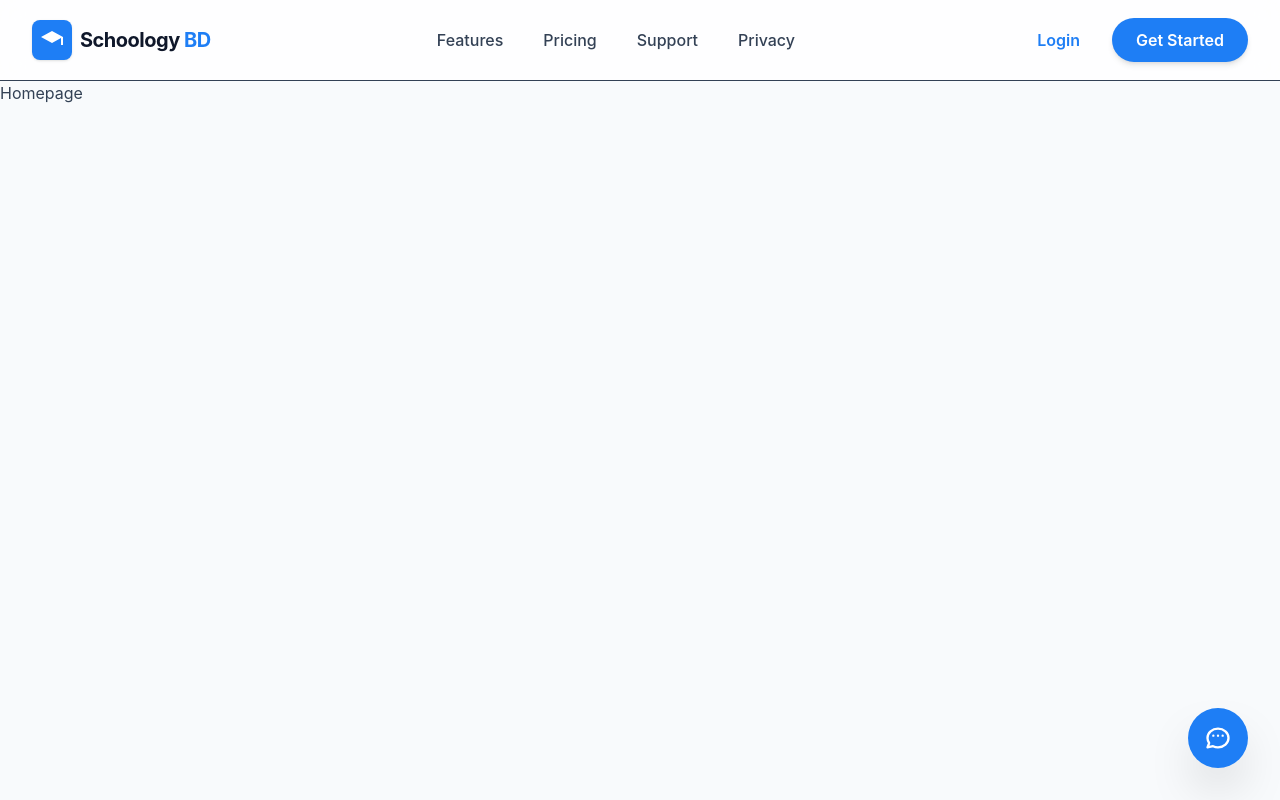
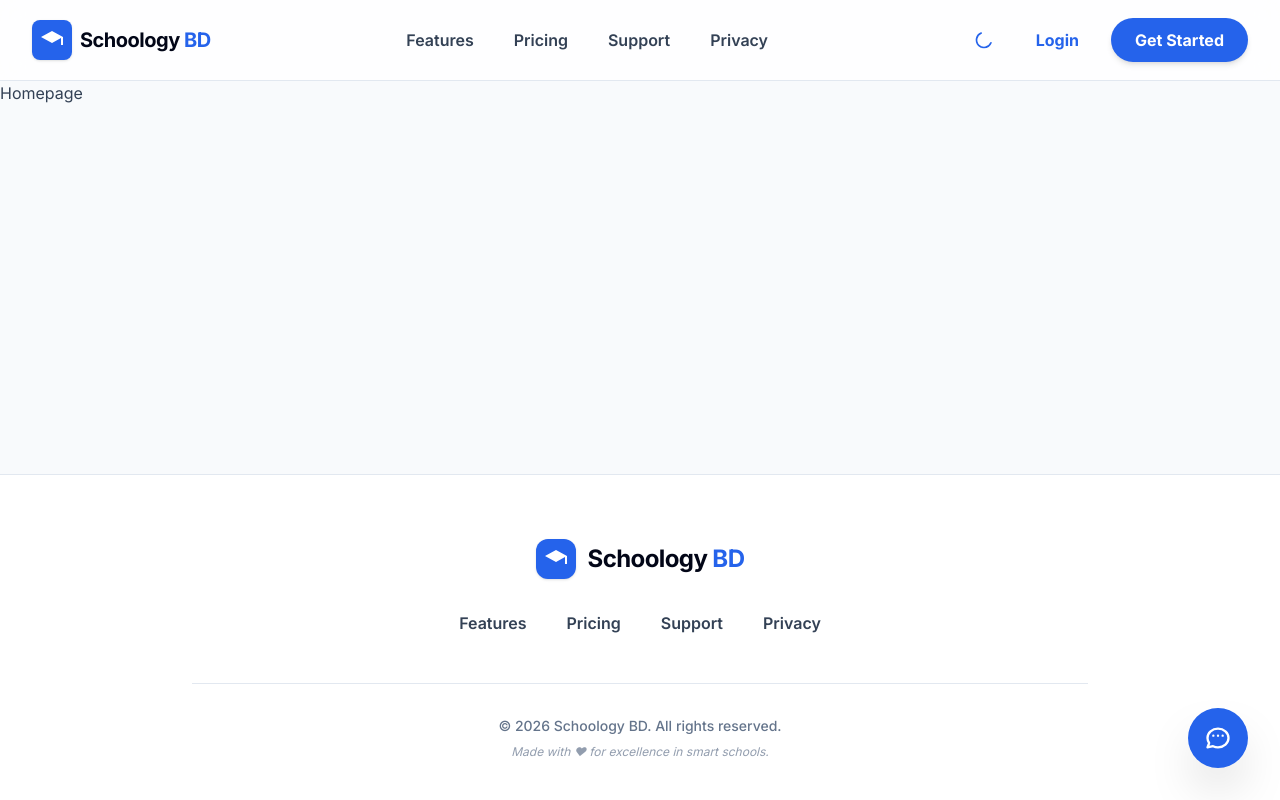
Before and after one commit to ShahriarRefat0/School-management, a Next.js app: page / in a window 1280 px wide. Shown: the top 800 px of the page. Built offline with nearby package versions, Linux system fonts and the light colour scheme.

Commit message:
add dark mode theme colors

```diff
--- a/src/app/(withCommonLayout)/layout.tsx
+++ /dev/null
@@ -1,17 +0,0 @@
-import React, { ReactNode } from "react";
-
-interface LayoutProps {
-  children: ReactNode;
-}
-
-const Layout = ({ children }: LayoutProps) => {
-  return (
-    <div>
-      <div className="min-h-[90vh]">
-        {children}
-      </div>
-    </div>
-  );
-};
-
-export default Layout;
--- a/src/app/globals.css
+++ b/src/app/globals.css
@@ -1,56 +1,50 @@
 @import "tailwindcss";
 
 :root {
-  /* Branding Colors */
-  --color-primary: #1E7EF5;
-  --color-primary-hover: #1666CC;
-  --color-secondary: #EAF3FF;
-
-  /* UI Colors */
+  /* --- LIGHT MODE (ডিফল্ট) --- */
   --color-bg-page: #F8FAFC;
   --color-bg-card: #FFFFFF;
-  --color-border-light: #E5E7EB;
+  --color-border-light: #E2E8F0;
 
-  /* Text Colors */
-  --color-text-dark: #0F172A;
-  --color-text-body: #334155;
-  --color-text-muted: #64748B;
+  /* লাইট থিমের জন্য ডার্ক টেক্সট */
+  --color-text-primary: #020617;   /* একদম গাঢ় ব্ল্যাক-ব্লু (Slate 950) - টাইটেলের জন্য */
+  --color-text-secondary: #334155; /* ডার্ক গ্রে (Slate 700) - বডি টেক্সটের জন্য */
+  --color-text-muted: #64748B;    /* সফট গ্রে (Slate 500) - সাব-টেক্সটের জন্য */
 
-  /* Status Colors */
-  --color-success: #22C55E;
-  --color-warning: #F59E0B;
-  --color-error: #EF4444;
+  --color-primary: #2563EB;
 }
 
-@media (prefers-color-scheme: dark) {
-  :root {
-    --color-bg-page: #0F172A;
-    --color-bg-card: #1E293B;
-    --color-text-dark: #F8FAFC;
-    --color-text-body: #CBD5E1;
-    --color-border-light: #334155;
-  }
+.dark {
+  /* --- DARK MODE --- */
+  --color-bg-page: #020617;
+  --color-bg-card: #0F172A;
+  --color-border-light: #1E293B;
+
+  /* ডার্ক থিমের জন্য লাইট টেক্সট */
+  --color-text-primary: #F8FAFC;   /* টাইটেল এখন সাদা */
+  --color-text-secondary: #CBD5E1; /* বডি এখন হালকা ধূসর */
+  --color-text-muted: #94A3B8;    /* মিউটেড আরও হালকা */
 }
 
 @theme {
-  --color-primary: var(--color-primary);
-  --color-primary-hover: var(--color-primary-hover);
-  --color-secondary: var(--color-secondary);
-
   --color-bg-page: var(--color-bg-page);
   --color-bg-card: var(--color-bg-card);
-
-  --color-text-dark: var(--color-text-dark);
-  --color-text-body: var(--color-text-body);
+  --color-text-primary: var(--color-text-primary);
+  --color-text-secondary: var(--color-text-secondary);
   --color-text-muted: var(--color-text-muted);
-
-  --color-success: var(--color-success);
-  --color-warning: var(--color-warning);
-  --color-error: var(--color-error);
+  --color-border-light: var(--color-border-light);
+  --color-primary: var(--color-primary);
 }
 
 body {
   background-color: var(--color-bg-page);
-  color: var(--color-text-body);
-  font-family: 'Inter', sans-serif;
+  /* বডি টেক্সট ডিফল্টভাবে সেকেন্ডারি (Slate 700) থাকবে যা পড়ার জন্য আরামদায়ক */
+  color: var(--color-text-secondary);
+  transition: background-color 0.3s ease, color 0.3s ease;
 }
+
+h1, h2, h3, h4 {
+  /* হেডিং সবসময় একদম গাঢ় (Slate 950) থাকবে */
+  color: var(--color-text-primary);
+  @apply font-bold;
+}
--- a/src/app/layout.tsx
+++ b/src/app/layout.tsx
@@ -1,36 +1,26 @@
 import type { Metadata } from "next";
-import { Geist, Geist_Mono } from "next/font/google";
+import { Inter } from "next/font/google";
 import "./globals.css";
 import Footer from "@/components/Footer";
 import Navbar from "@/components/Navbar";
 
-const geistSans = Geist({
-  variable: "--font-geist-sans",
-  subsets: ["latin"],
-});
-
-const geistMono = Geist_Mono({
-  variable: "--font-geist-mono",
-  subsets: ["latin"],
-});
+const inter = Inter({ subsets: ["latin"] });
 
 export const metadata: Metadata = {
   title: "Schoology BD | Smart School Management Platform",
-  description: "The all-in-one solution for attendance, results, and seamless parent-teacher communication.",
+  description: "The all-in-one solution for schools.",
 };
 
 export default function RootLayout({
   children,
-}: Readonly<{
+}: {
   children: React.ReactNode;
-}>) {
+}) {
   return (
-    <html lang="en" className="scroll-smooth">
-      <body
-        className={`${geistSans.variable} ${geistMono.variable} antialiased bg-bg-page text-text-body flex flex-col min-h-screen`}
-      >
+    <html lang="en" className="scroll-smooth" suppressHydrationWarning>
+      <body className={`${inter.className} antialiased flex flex-col min-h-screen`}>
         <Navbar />
-        <main className="flex-grow">
+        <main className="flex-grow bg-bg-page transition-colors duration-300">
           {children}
         </main>
         <Footer />
--- a/src/components/Footer.tsx
+++ b/src/components/Footer.tsx
@@ -1,8 +1,18 @@
-import React from 'react';
+"use client";
+import React, { useEffect, useState } from 'react';
 
 const Footer = () => {
+  const [mounted, setMounted] = useState(false);
+
+  // Hydration fix
+  useEffect(() => {
+    setMounted(true);
+  }, []);
+
+  if (!mounted) return null;
+
   return (
-    <footer className="bg-bg-page pt-16 pb-10 px-6 border-t border-border-light">
+    <footer className="bg-bg-card pt-16 pb-10 px-6 border-t border-border-light transition-colors duration-300">
       <div className="max-w-7xl mx-auto flex flex-col items-center">
 
         {/* ১. লোগো এবং ব্র্যান্ড নাম */}
@@ -16,20 +26,20 @@ const Footer = () => {
               <path d="M12 3L1 9l11 6 9-4.91V17h2V9L12 3zM3.85 9.58l8.15 4.44 8.15-4.44L12 5.14 3.85 9.58z" />
             </svg>
           </div>
-          <span className="text-2xl font-bold text-text-dark tracking-tight">
+          <span className="text-2xl font-bold text-text-primary tracking-tight">
             Schoology <span className="text-primary">BD</span>
           </span>
         </div>
 
         {/* ২. নেভিগেশন লিঙ্কস */}
-        <nav className="flex flex-wrap justify-center gap-x-10 gap-y-4 mb-12 text-text-body font-medium">
+        <nav className="flex flex-wrap justify-center gap-x-10 gap-y-4 mb-12 text-text-secondary font-semibold">
           <a href="#features" className="hover:text-primary transition-colors">Features</a>
           <a href="#pricing" className="hover:text-primary transition-colors">Pricing</a>
           <a href="#support" className="hover:text-primary transition-colors">Support</a>
           <a href="#privacy" className="hover:text-primary transition-colors">Privacy</a>
         </nav>
 
-        {/* ৩. ডিভাইডার (ঐচ্ছিক কিন্তু সুন্দর দেখায়) */}
+        {/* ৩. ডিভাইডার */}
         <div className="w-full max-w-4xl h-px bg-border-light mb-8"></div>
 
         {/* ৪. কপিরাইট এবং ক্রেডিট */}
@@ -43,25 +53,17 @@ const Footer = () => {
         </div>
       </div>
 
+      {/* ৫. ফ্লোটিং চ্যাট বাটন */}
       <div className="fixed bottom-8 right-8 z-40">
         <button
           aria-label="Chat Support"
           className="bg-primary hover:bg-primary-hover text-white p-4 rounded-full shadow-2xl transition-all hover:scale-110 active:scale-95 group"
         >
-          <svg
-            className="w-7 h-7"
-            fill="none"
-            stroke="currentColor"
-            viewBox="0 0 24 24"
-          >
-            <path
-              strokeLinecap="round"
-              strokeLinejoin="round"
-              strokeWidth="2"
-              d="M8 10h.01M12 10h.01M16 10h.01M21 12c0 4.418-4.03 8-9 8a9.863 9.863 0 01-4.255-.949L3 20l1.395-3.72C3.512 15.042 3 13.574 3 12c0-4.418 4.03-8 9-8s9 3.582 9 8z"
-            />
+          <svg className="w-7 h-7" fill="none" stroke="currentColor" viewBox="0 0 24 24">
+            <path strokeLinecap="round" strokeLinejoin="round" strokeWidth="2" d="M8 10h.01M12 10h.01M16 10h.01M21 12c0 4.418-4.03 8-9 8a9.863 9.863 0 01-4.255-.949L3 20l1.395-3.72C3.512 15.042 3 13.574 3 12c0-4.418 4.03-8 9-8s9 3.582 9 8z" />
           </svg>
-          <span className="absolute right-16 top-1/2 -translate-y-1/2 bg-text-dark text-white text-xs py-1 px-3 rounded opacity-0 group-hover:opacity-100 transition-opacity whitespace-nowrap">
+          {/* টুলেটিপ ডার্ক মোড ফ্রেন্ডলি */}
+          <span className="absolute right-16 top-1/2 -translate-y-1/2 bg-text-primary text-bg-page text-xs py-1.5 px-3 rounded-lg opacity-0 group-hover:opacity-100 transition-opacity whitespace-nowrap shadow-lg">
             Need help?
           </span>
         </button>
--- a/src/components/Navbar.tsx
+++ b/src/components/Navbar.tsx
@@ -1,33 +1,64 @@
 "use client";
-import React, { useState } from 'react';
+import React, { useState, useEffect } from 'react';
 
 const Navbar = () => {
   const [isOpen, setIsOpen] = useState(false);
+  const [isDarkMode, setIsDarkMode] = useState(false);
+  const [mounted, setMounted] = useState(false); // Hydration fix
+
+  // ১. পেজ লোড হওয়ার সময় থিম চেক করা
+  useEffect(() => {
+    setMounted(true);
+    const savedTheme = localStorage.getItem('theme');
+    if (savedTheme === 'dark') {
+      document.documentElement.classList.add('dark');
+      setIsDarkMode(true);
+    } else {
+      document.documentElement.classList.remove('dark');
+      setIsDarkMode(false);
+    }
+  }, []);
+
+  // ২. থিম টগল ফাংশন
+  const toggleTheme = () => {
+    if (isDarkMode) {
+      document.documentElement.classList.remove('dark');
+      localStorage.setItem('theme', 'light');
+      setIsDarkMode(false);
+    } else {
+      document.documentElement.classList.add('dark');
+      localStorage.setItem('theme', 'dark');
+      setIsDarkMode(true);
+    }
+  };
+
+  // মাউন্ট হওয়ার আগে নেভবার রেন্ডার হবে না (সাদা স্ক্রিন বা টেক্সট মিসিং এড়াতে)
+  if (!mounted) return <div className="h-20 bg-bg-card border-b border-border-light"></div>;
 
   return (
-    <nav className="sticky top-0 z-50 bg-bg-card/80 backdrop-blur-md border-b border-border-light">
+    <nav className="sticky top-0 z-50 bg-bg-card/80 backdrop-blur-md border-b border-border-light transition-all duration-300">
       <div className="max-w-7xl mx-auto px-4 sm:px-6 lg:px-8">
         <div className="flex justify-between items-center h-20">
 
-          {/* ১. লোগো সেকশন */}
+          {/* ১. লোগো সেকশন - এখানে text-text-dark নিশ্চিত করা হয়েছে */}
           <div className="flex items-center gap-2 cursor-pointer group">
             <div className="bg-primary p-2 rounded-lg shadow-sm group-hover:rotate-3 transition-transform">
               <svg className="w-6 h-6 text-white" fill="currentColor" viewBox="0 0 24 24">
                 <path d="M12 3L1 9l11 6 9-4.91V17h2V9L12 3zM3.85 9.58l8.15 4.44 8.15-4.44L12 5.14 3.85 9.58z" />
               </svg>
             </div>
-            <span className="text-xl font-bold text-text-dark tracking-tight">
+            <span className="text-xl font-bold text-text-primary tracking-tight">
               Schoology <span className="text-primary">BD</span>
             </span>
           </div>
 
-          {/* ২. ডেস্কটপ মেনু (মাঝখানে) */}
+          {/* ২. ডেস্কটপ মেনু - text-text-secondary ব্যবহার করা হয়েছে */}
           <div className="hidden md:flex items-center gap-10">
             {['Features', 'Pricing', 'Support', 'Privacy'].map((item) => (
               <a
                 key={item}
                 href={`#${item.toLowerCase()}`}
-                className="text-text-body font-medium hover:text-primary transition-colors relative group"
+                className="text-text-secondary font-semibold hover:text-primary transition-colors relative group"
               >
                 {item}
                 <span className="absolute -bottom-1 left-0 w-0 h-0.5 bg-primary transition-all group-hover:w-full"></span>
@@ -35,23 +66,41 @@ const Navbar = () => {
             ))}
           </div>
 
-          {/* ৩. রাইট সাইড বাটন (Login & Mobile Toggle) */}
-          <div className="flex items-center gap-4">
+          {/* ৩. রাইট সাইড বাটন */}
+          <div className="flex items-center gap-2 sm:gap-4">
+
+            {/* Dark/Light Toggle */}
+            <button
+              onClick={toggleTheme}
+              className="p-2.5 rounded-full bg-secondary text-primary hover:bg-primary hover:text-white transition-all duration-300"
+              aria-label="Toggle Theme"
+            >
+              {isDarkMode ? (
+                <svg className="w-5 h-5" fill="none" stroke="currentColor" viewBox="0 0 24 24">
+                  <path strokeLinecap="round" strokeLinejoin="round" strokeWidth="2" d="M12 3v1m0 16v1m9-9h-1M4 12H3m15.364-6.364l-.707.707M6.343 17.657l-.707.707M17.657 17.657l.707.707M6.343 6.343l.707-.707" />
+                </svg>
+              ) : (
+                <svg className="w-5 h-5" fill="none" stroke="currentColor" viewBox="0 0 24 24">
+                  <path strokeLinecap="round" strokeLinejoin="round" strokeWidth="2" d="M20.354 15.354A9 9 0 118.646 3.646 9.003 9.003 0 0012 21a9.003 9.003 0 008.354-5.646z" />
+                </svg>
+              )}
+            </button>
+
             <a
               href="/login"
-              className="hidden sm:block text-primary font-semibold hover:text-primary-hover px-4 py-2 transition-colors"
+              className="hidden sm:block text-primary font-bold hover:text-primary-hover px-4 py-2 transition-colors"
             >
               Login
             </a>
 
-            <button className="hidden md:block bg-primary hover:bg-primary-hover text-white px-6 py-2.5 rounded-full font-semibold shadow-md hover:shadow-lg transition-all active:scale-95">
+            <button className="hidden md:block bg-primary hover:bg-primary-hover text-white px-6 py-2.5 rounded-full font-bold shadow-md active:scale-95 transition-all">
               Get Started
             </button>
 
             {/* মোবাইল মেনু বাটন */}
             <button
               onClick={() => setIsOpen(!isOpen)}
-              className="md:hidden p-2 rounded-lg bg-secondary text-primary hover:bg-primary hover:text-white transition-all"
+              className="md:hidden p-2 rounded-lg bg-secondary text-primary transition-all"
             >
               {isOpen ? (
                 <svg className="w-6 h-6" fill="none" stroke="currentColor" viewBox="0 0 24 24"><path strokeLinecap="round" strokeLinejoin="round" strokeWidth="2" d="M6 18L18 6M6 6l12 12" /></svg>
@@ -63,22 +112,22 @@ const Navbar = () => {
         </div>
       </div>
 
-      {/* মোবাইল মেনু ড্রপডাউন */}
+      {/* মোবাইল মেনু ড্রপডাউন - এখানেও ডার্ক টেক্সট নিশ্চিত করা হয়েছে */}
       {isOpen && (
-        <div className="md:hidden bg-bg-card border-b border-border-light animate-in slide-in-from-top duration-300">
+        <div className="md:hidden bg-bg-card border-b border-border-light shadow-xl animate-in slide-in-from-top duration-300">
           <div className="px-4 pt-2 pb-6 space-y-2">
             {['Features', 'Pricing', 'Support', 'Privacy'].map((item) => (
               <a
                 key={item}
                 href={`#${item.toLowerCase()}`}
-                className="block px-4 py-3 rounded-lg text-text-body font-medium hover:bg-secondary hover:text-primary transition-all"
+                className="block px-4 py-3 rounded-lg text-text-primary font-semibold hover:bg-secondary hover:text-primary transition-all"
                 onClick={() => setIsOpen(false)}
               >
                 {item}
               </a>
             ))}
             <div className="pt-4 flex flex-col gap-3">
-              <button className="w-full text-primary font-bold py-3">Login</button>
+              <button className="w-full bg-secondary text-primary font-bold py-3 rounded-xl">Login</button>
               <button className="w-full bg-primary text-white py-3 rounded-xl font-bold">Get Started Free</button>
             </div>
           </div>
```
